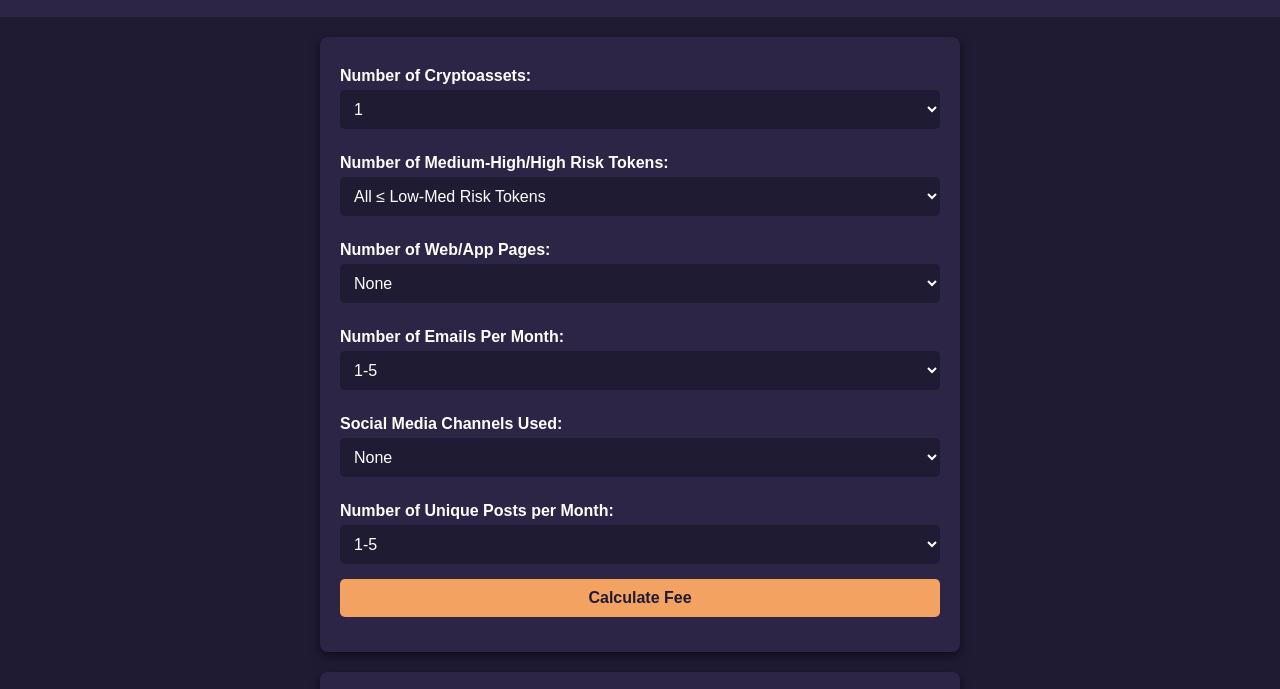
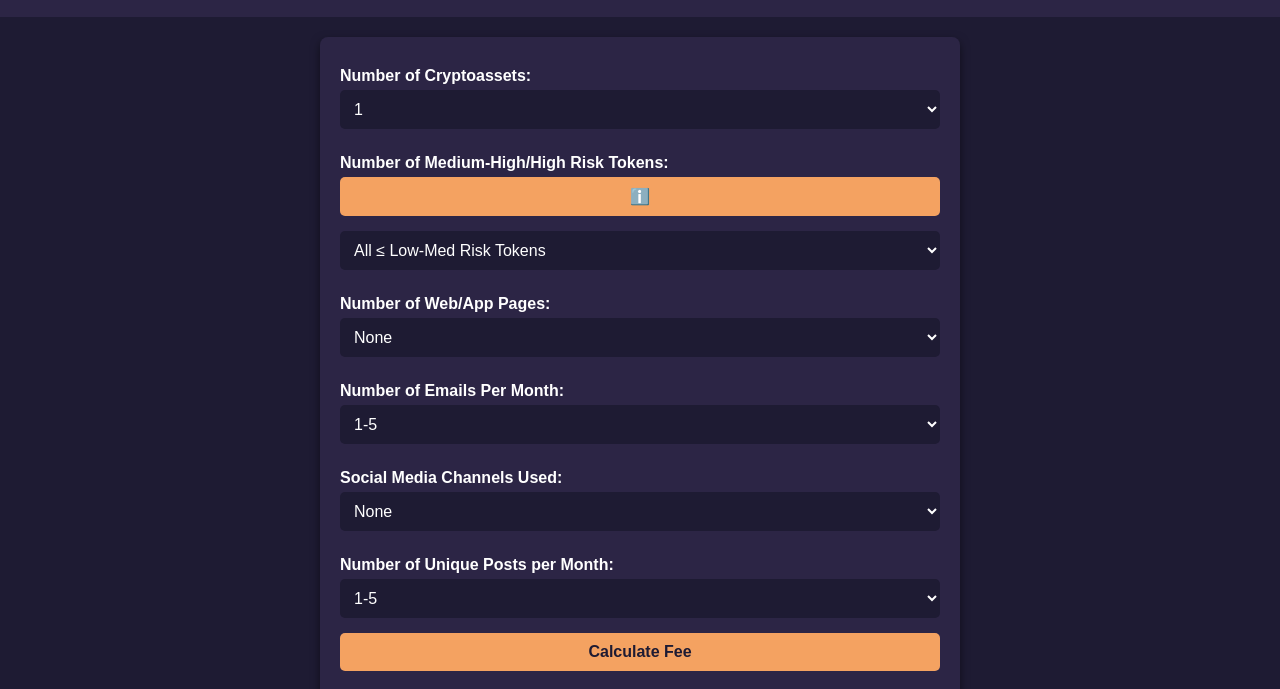
Before and after one commit to FireCrackerNutz/englebert-fee-calc, a plain HTML site: page index.html in a window 1280 px wide. Shown: the part 90-779 px from the top of the page. Drawn offline with Linux system fonts and the light colour scheme.

Commit message:
Update index.html

```diff
--- a/index.html
+++ b/index.html
@@ -25,6 +25,7 @@
         </select>
 
         <label for="risk-profile">Number of Medium-High/High Risk Tokens:</label>
+        <button type="button" id="info-button" class="info-button">ℹ️</button>
         <select id="risk-profile">
             <option value="1.0">All ≤ Low-Med Risk Tokens</option>
             <option value="1.2">1-5</option>
```
